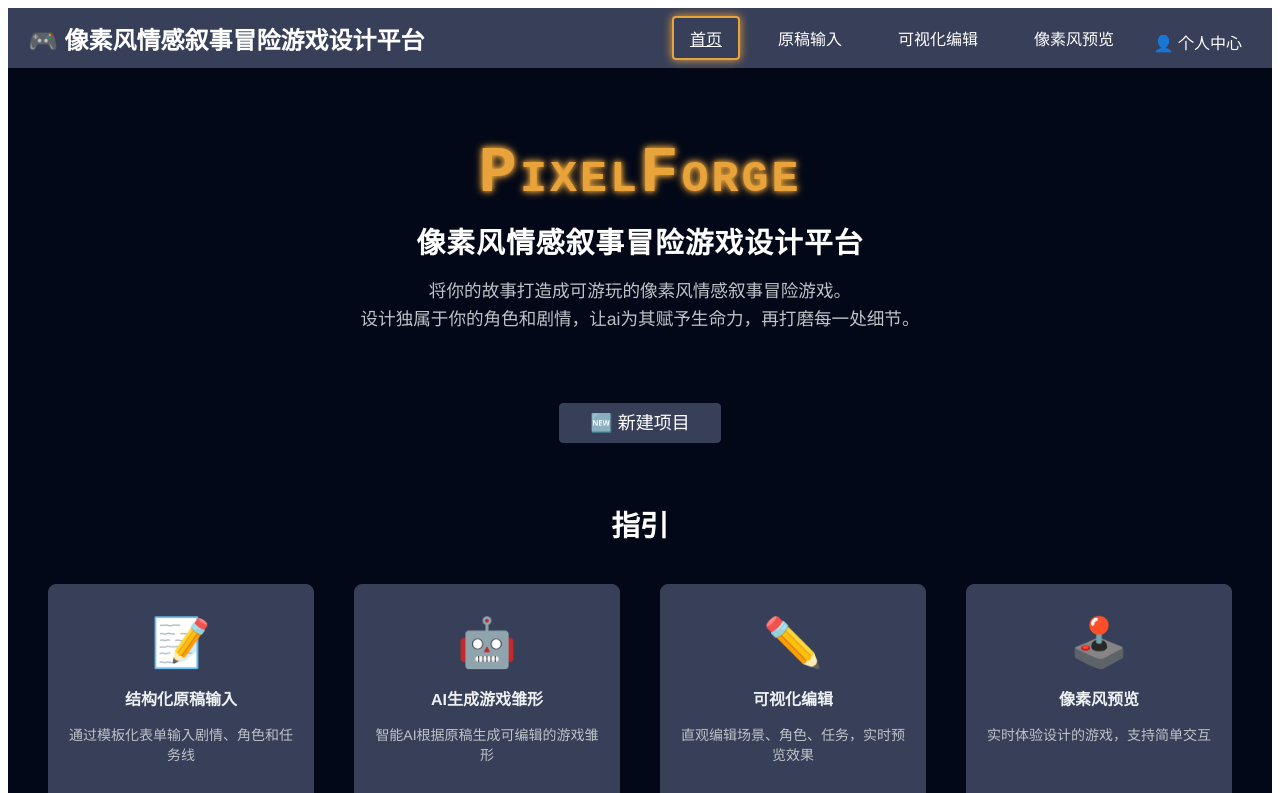
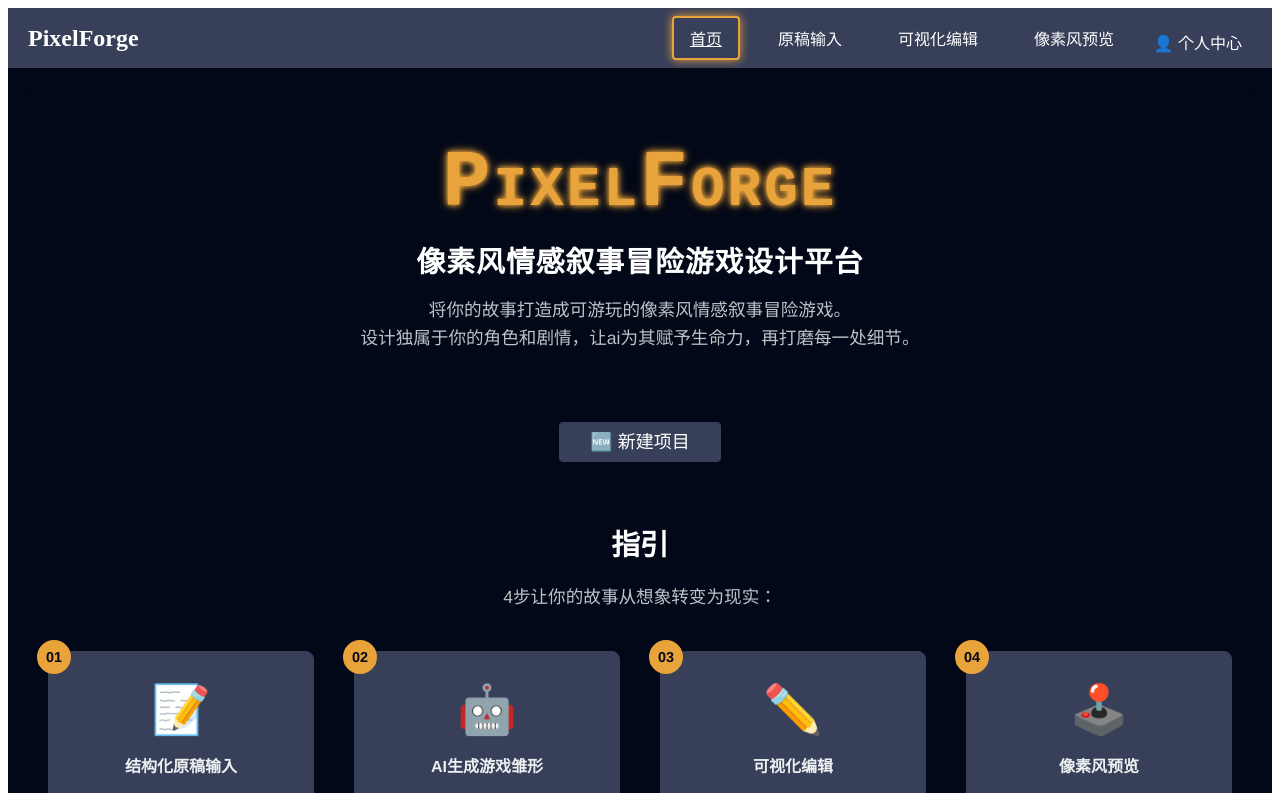
Before and after one commit to Princess-Pea/WeaveYourStory, a Vue app in the folder frontend/: page / in a window 1280 px wide. Shown: the top 793 px of the page. Built offline with nearby package versions, Linux system fonts and the light colour scheme.

Commit message:
feat: 调整首页UI - 增大PixelForge字号，添加步骤说明文字，为功能块添加序号，更新顶部导航栏标题

```diff
--- a/frontend/src/App.vue
+++ b/frontend/src/App.vue
@@ -3,7 +3,7 @@
     <el-container>
       <el-header>
         <div class="header-content">
-          <h1>🎮 像素风情感叙事冒险游戏设计平台</h1>
+          <h1 class="app-title">PixelForge</h1>
           <nav class="navigation">
             <router-link to="/">首页</router-link>
             <router-link to="/manuscript-input">原稿输入</router-link>
@@ -51,6 +51,12 @@ export default {
   justify-content: space-between;
   align-items: center;
   width: 100%;
+}
+
+.app-title {
+  font-family: 'Times New Roman', Times, serif; /* 使用Times New Roman字体 */
+  font-size: 1.5rem;
+  margin: 0;
 }
 
 .navigation {
--- a/frontend/src/views/Home.vue
+++ b/frontend/src/views/Home.vue
@@ -19,26 +19,31 @@
 
     <div class="features-section">
       <h3>指引</h3>
+      <p class="subtitle">4步让你的故事从想象转变为现实：</p>
       <div class="features-grid">
         <div class="feature-card">
+          <div class="feature-number">01</div>
           <div class="feature-icon">📝</div>
           <h4>结构化原稿输入</h4>
           <p>通过模板化表单输入剧情、角色和任务线</p>
         </div>
 
         <div class="feature-card">
+          <div class="feature-number">02</div>
           <div class="feature-icon">🤖</div>
           <h4>AI生成游戏雏形</h4>
           <p>智能AI根据原稿生成可编辑的游戏雏形</p>
         </div>
 
         <div class="feature-card">
+          <div class="feature-number">03</div>
           <div class="feature-icon">✏️</div>
           <h4>可视化编辑</h4>
           <p>直观编辑场景、角色、任务，实时预览效果</p>
         </div>
 
         <div class="feature-card">
+          <div class="feature-number">04</div>
           <div class="feature-icon">🕹️</div>
           <h4>像素风预览</h4>
           <p>实时体验设计的游戏，支持简单交互</p>
@@ -87,7 +92,7 @@ const navigateTo = (path) => {
 }
 
 .pixel-logo {
-  font-size: 4rem; /* 增大字号 */
+  font-size: 5rem; /* 再次增大字号 */
   font-weight: bold;
   color: #E9A33B; /* 高亮色 */
   text-shadow: 0 0 5px #E9A33B, 0 0 10px #E9A33B; /* 减弱的荧光效果 */
@@ -149,9 +154,18 @@ const navigateTo = (path) => {
 
 .features-section h3 {
   color: white;
-  margin-bottom: 40px; /* 增加间距 */
+  margin-bottom: 20px; /* 调整间距 */
   text-align: center;
   font-size: 1.8rem;
+}
+
+.features-section > .subtitle {
+  color: #bdc3c7; /* 浅灰色文字 */
+  font-size: 1.1rem;
+  max-width: 800px;
+  margin: 0 auto 40px; /* 增加下方间距 */
+  line-height: 1.6;
+  text-align: center;
 }
 
 .features-grid {
@@ -170,6 +184,25 @@ const navigateTo = (path) => {
   transition: all 0.3s;
   background-color: #383F59; /* 功能块色背景 */
   color: white;
+  position: relative; /* 为序号定位做准备 */
+}
+
+.feature-number {
+  position: absolute;
+  top: -12px;
+  left: -12px;
+  background-color: #E9A33B; /* 高亮色背景 */
+  color: #020817; /* 深色文字 */
+  width: 30px;
+  height: 30px;
+  border-radius: 50%;
+  display: flex;
+  align-items: center;
+  justify-content: center;
+  font-weight: bold;
+  font-size: 0.9rem;
+  border: 2px solid #E9A33B;
+  z-index: 10;
 }
 
 .feature-card:hover {
```
